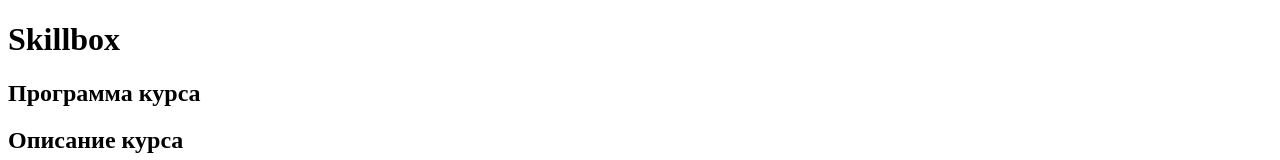
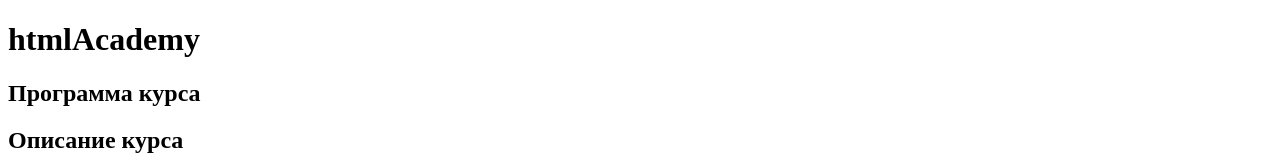
Before and after one commit to DolgihIgor/JS, a plain HTML site: page index.html in a window 1280 px wide. Shown: the top 160 px of the page. Drawn offline with Linux system fonts and the light colour scheme.

Commit message:
Сменился курс и название

```diff
--- a/index.html
+++ b/index.html
@@ -5,12 +5,12 @@
   <meta charset="UTF-8">
   <meta http-equiv="X-UA-Compatible" content="IE=edge">
   <meta name="viewport" content="width=device-width, initial-scale=1.0">
-  <title>Программа курса</title>
+  <title>Программа курса, обновлено!</title>
   <link rel="stylesheet" href="style.css">
 </head>
 
 <body>
-  <h1>Skillbox</h1>
+  <h1>htmlAcademy</h1>
 
   <h2>Программа курса</h2>
   <h2>Описание курса</h2>
```
